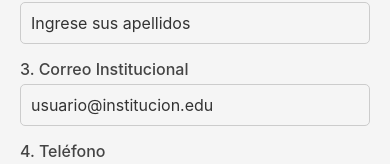
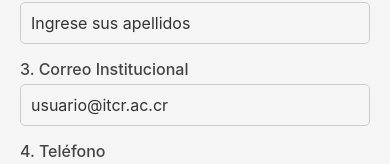
Before and after one commit to Jeshon04CRC/ProyectoAP, a React Native app: screen /registroEdicion in a window 390 px wide. Shown: the part 293-457 px from the top of the page. Built offline with nearby package versions, Linux system fonts and the light colour scheme.

Commit message:
update registro

```diff
--- a/src/Screens/Profesores/registroEdicion.jsx
+++ b/src/Screens/Profesores/registroEdicion.jsx
@@ -63,7 +63,7 @@ const registroEdicion = () => {
           <Text style={styles.label}>3. Correo Institucional</Text>
           <TextInput
             style={styles.input}
-            placeholder="usuario@institucion.edu"
+            placeholder="usuario@itcr.ac.cr"
             value={correo}
             onChangeText={setCorreo}
             keyboardType="email-address"
```
